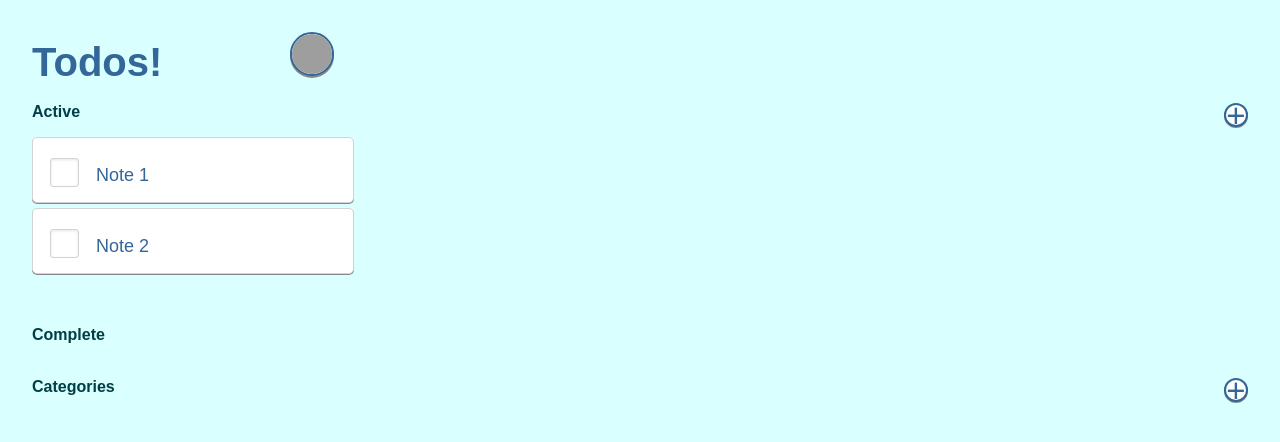
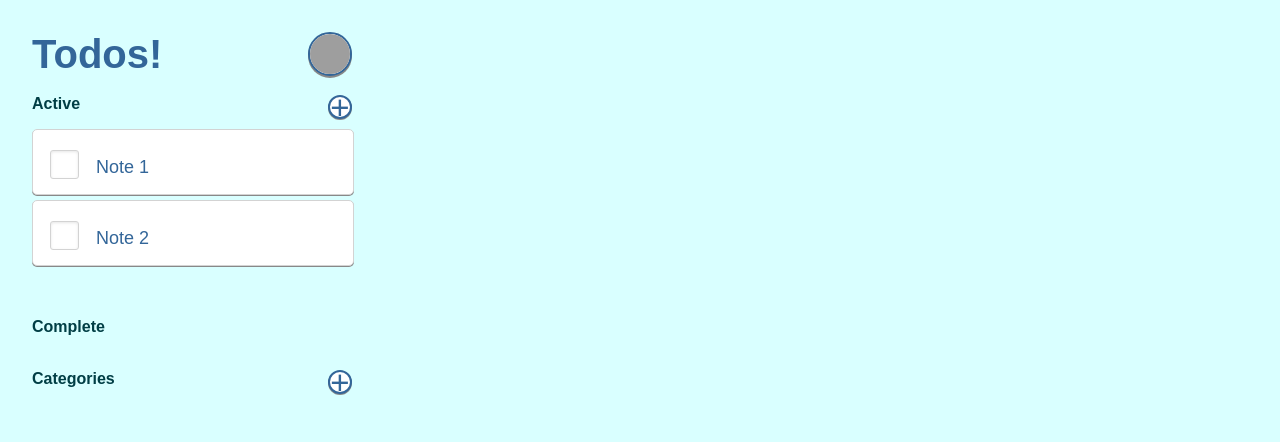
Before and after one commit to Rodhlann/HyperTodo-UI, an Angular app: page / in a window 1280 px wide. Shown: the top 442 px of the page. Built offline with nearby package versions, Linux system fonts and the light colour scheme; no server answers.

Commit message:
update main component width

```diff
--- a/src/app/app.component.css
+++ b/src/app/app.component.css
@@ -23,10 +23,14 @@ ul {
   background-color: rgb(50, 194, 194);
 }
 
+.main-view {
+  width: 320px;
+}
+
 .avatar-main-view {
   height: 40px;
   width: 40px;
-  margin-left: 8em;
+  float: right;
   background-color: white;
   border: 2px #369 solid;
   border-radius: 50%;
```
